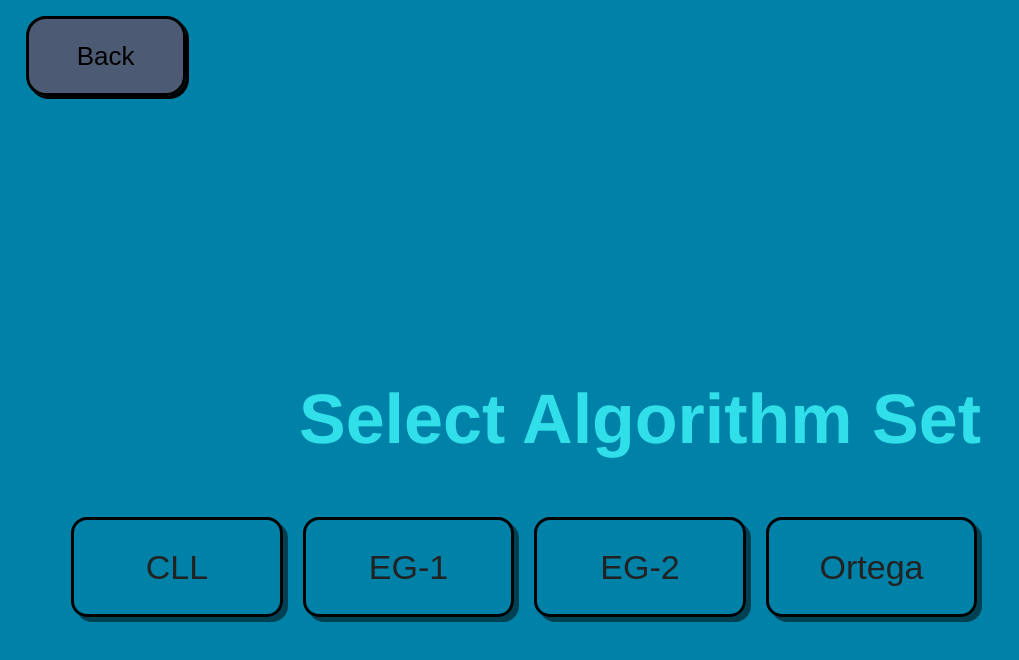
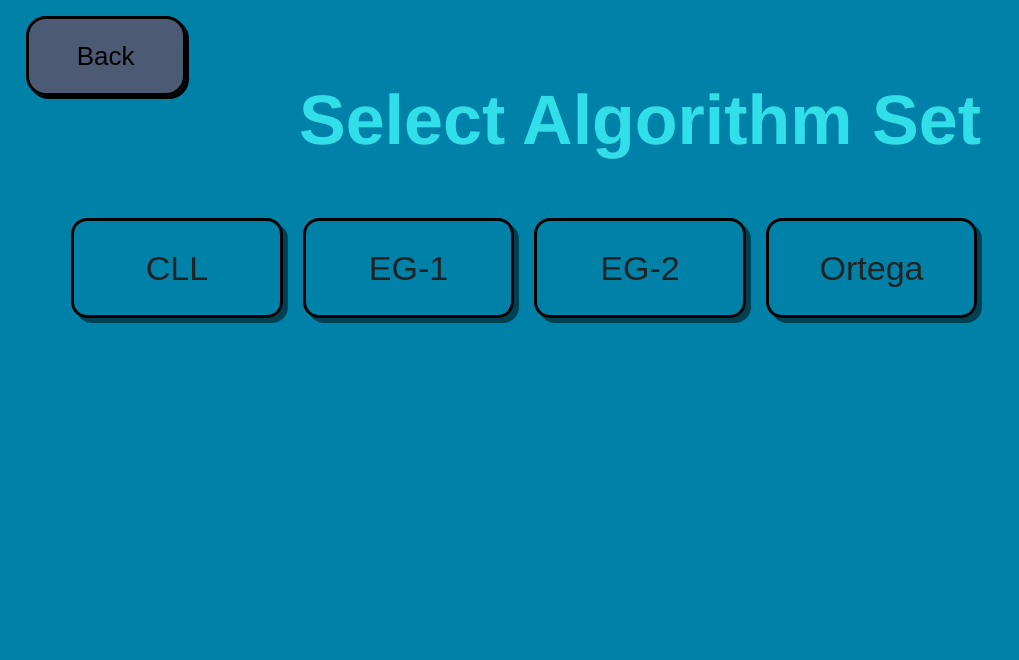
Before and after one commit to LeedsJohn/vue-algorithm-trainer, a Vue app: page / in a window 1280 px wide. Both pictures are taken after a click on the button "2x2". Shown: the top 660 px of the page, without its empty margins (0-1019 px from the left). Built offline with nearby package versions, Linux system fonts and the light colour scheme.

Commit message:
Fix spacing

```diff
--- a/src/components/select_algset/TheAlgsets.vue
+++ b/src/components/select_algset/TheAlgsets.vue
@@ -41,7 +41,7 @@ h2 {
   font-size: 2.5rem;
   color: #30dfe9;
   padding: 0 5%;
-  margin-top: 30%;
+  margin-top: 10vh;
 }
 
 .grid-container {
--- a/src/components/select_algset/TheAlgsubsets.vue
+++ b/src/components/select_algset/TheAlgsubsets.vue
@@ -50,7 +50,7 @@ h2 {
   font-size: 2.5rem;
   color: #30dfe9;
   padding: 0 5%;
-  margin-top: 30%;
+  margin-top: 10vh;
 }
 
 .grid-container {
```
